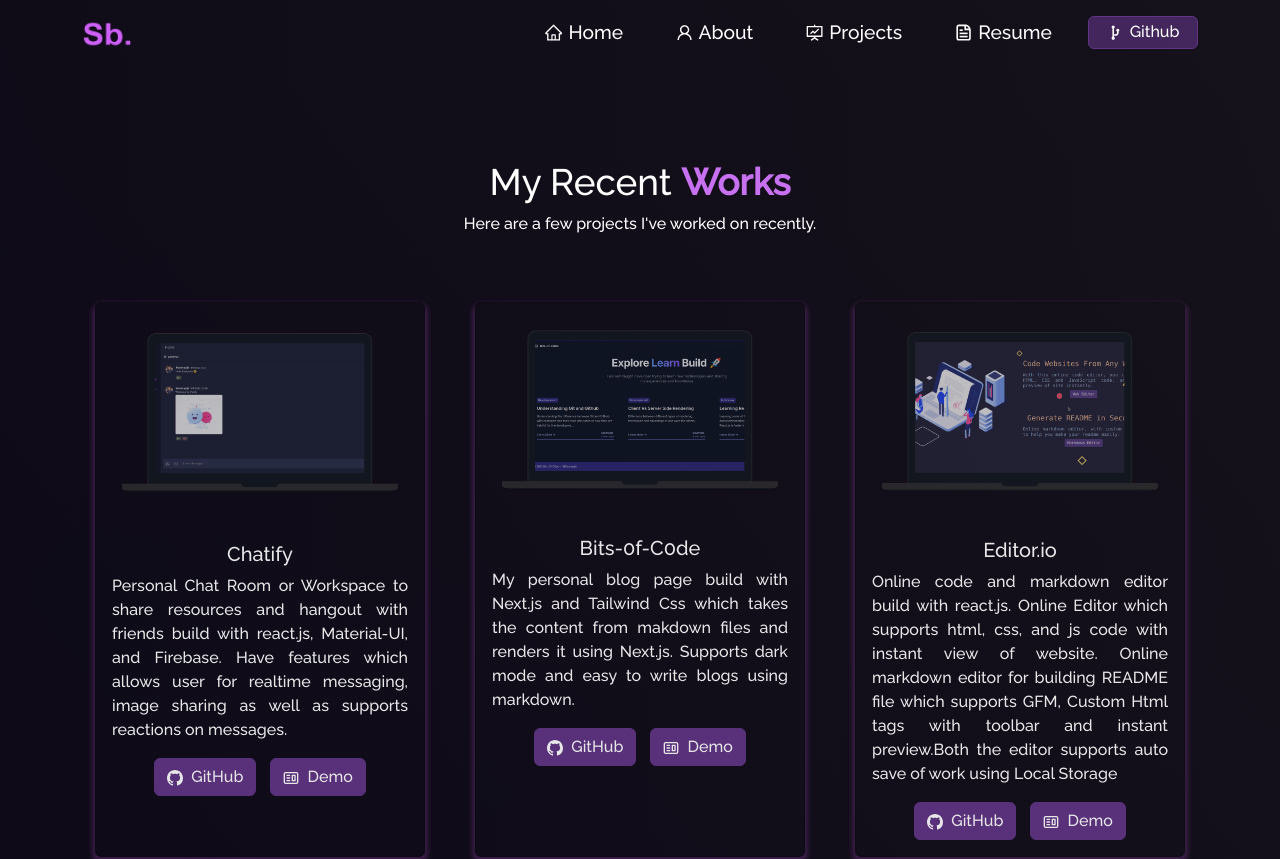
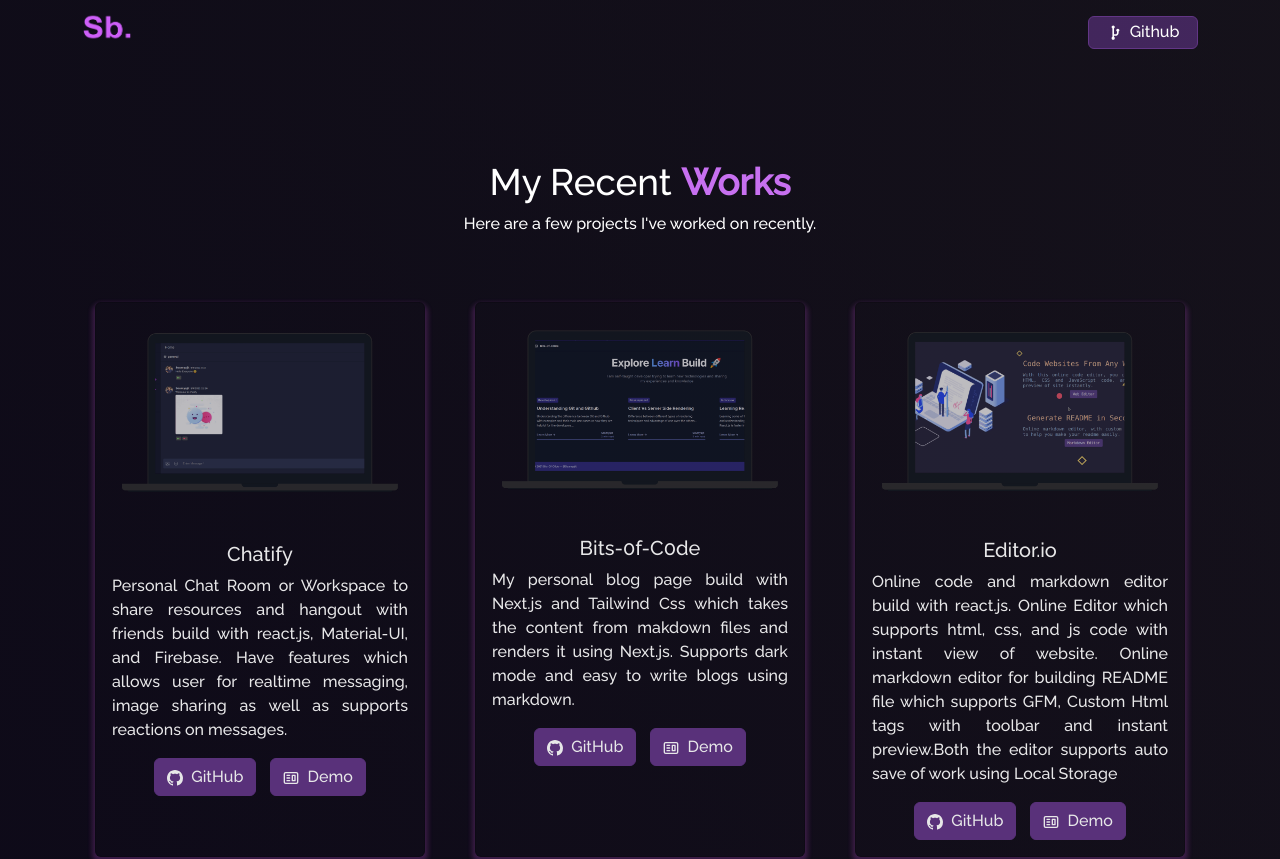
Before and after one commit to AcidJxmmm/Portfolio, a React (Create React App) app: page /project in a window 1280 px wide. Shown: the top 859 px of the page. Built offline with nearby package versions, Linux system fonts and the light colour scheme.

Commit message:
update build for gh-pages

```diff
--- a/src/components/Navbar.js
+++ b/src/components/Navbar.js
@@ -51,44 +51,6 @@ function NavBar() {
         </Navbar.Toggle>
         <Navbar.Collapse id="responsive-navbar-nav">
           <Nav className="ms-auto" defaultActiveKey="#home">
-            <Nav.Item>
-              <Nav.Link as={Link} to="/portfolio" onClick={() => updateExpanded(false)}>
-                <AiOutlineHome style={{ marginBottom: "2px" }} /> Home
-              </Nav.Link>
-            </Nav.Item>
-
-            <Nav.Item>
-              <Nav.Link
-                as={Link}
-                to="/about"
-                onClick={() => updateExpanded(false)}
-              >
-                <AiOutlineUser style={{ marginBottom: "2px" }} /> About
-              </Nav.Link>
-            </Nav.Item>
-
-            <Nav.Item>
-              <Nav.Link
-                as={Link}
-                to="/project"
-                onClick={() => updateExpanded(false)}
-              >
-                <AiOutlineFundProjectionScreen
-                  style={{ marginBottom: "2px" }}
-                />{" "}
-                Projects
-              </Nav.Link>
-            </Nav.Item>
-
-            <Nav.Item>
-              <Nav.Link
-                as={Link}
-                to="/resume"
-                onClick={() => updateExpanded(false)}
-              >
-                <CgFileDocument style={{ marginBottom: "2px" }} /> Resume
-              </Nav.Link>
-            </Nav.Item>
 
             <Nav.Item className="fork-btn">
               <Button
```
